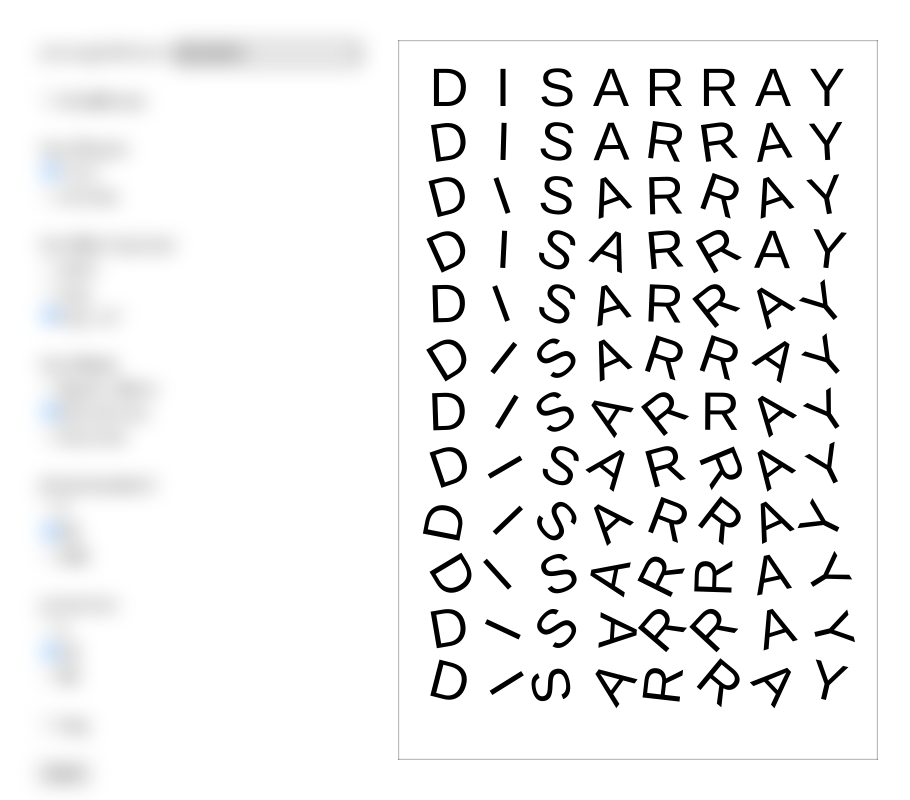
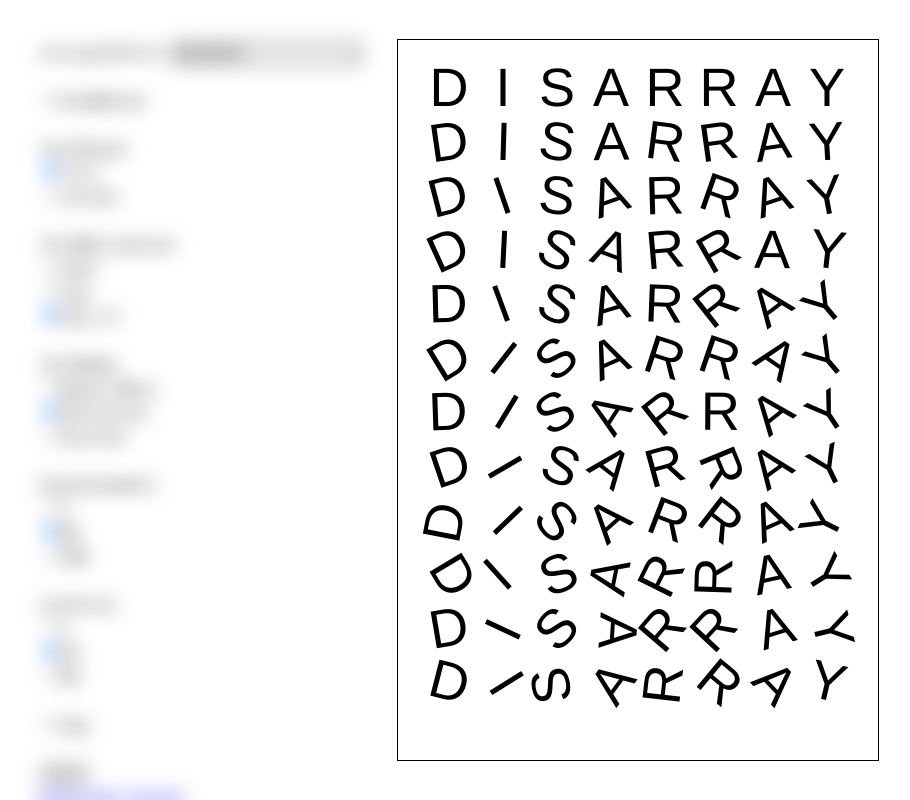
Before and after one commit to alitorbati/disarray, a plain HTML site: page index.html in a window 1280 px wide. Shown: the whole page, without its empty margins (2-912 px from the left). Drawn offline with nearby package versions, Linux system fonts and the light colour scheme.

Commit message:
background color, download raster

```diff
--- a/css/style.css
+++ b/css/style.css
@@ -9,13 +9,9 @@ body {
 }
 
 canvas {
-  box-shadow: inset 0 0 2px 0 rgba(0, 0, 0, 1);
+  border: 1px solid black;
   background-size: cover;
   background-position: center center;
-}
-
-canvas.negative {
-  background-color: black;
 }
 
 .form {
--- a/index.html
+++ b/index.html
@@ -2,7 +2,7 @@
 <html lang='en' >
 <head>
   <meta charset='UTF-8'>
-  <title>Cubic Disarray</title>
+  <title>DISARRAY</title>
   <link rel='stylesheet' href='css/style.css'>
   <link href='https://fonts.googleapis.com/css?family=Space+Mono' rel='stylesheet'>
 </head>
@@ -106,12 +106,13 @@
     <br />
     <br />
 
-    <button type='button'>refuck</button>
+    <button type='button' name='refuck'>refuck</button>
+    <br />
+    <a name='download-raster' href='#'>download raster</a>
+
     <br />
     <br />
     <br />
-
-
 
     <div>
       fuckery by
@@ -122,9 +123,8 @@
     </div>
   </form>
 
+  <canvas></canvas>
 
-
-  <canvas></canvas>
   <script  src='js/index.js'></script>
 </body>
 </html>
--- a/js/index.js
+++ b/js/index.js
@@ -13,9 +13,16 @@ function setConfigValue (input) {
 function initConfig () {
   const inputs = form.querySelectorAll('input')
   inputs.forEach(input => { setConfigValue(input) })
-  document.querySelector('button').addEventListener('click', (_) => {
+  document.querySelector('button[name="refuck"]').addEventListener('click', (_) => {
     renderCanvas(canvas, ctx, config)
   })
+
+  var downloadRaster = document.querySelector('a[name="download-raster"]')
+  downloadRaster.addEventListener('click', (_) => {
+    downloadRaster.href = canvas.toDataURL('image/png')
+    downloadRaster.download = 'disarray.png';
+  })
+
   renderCanvas(canvas, ctx, config)
 }
 
@@ -46,11 +53,16 @@ function renderCanvas (canvas, ctx, config) {
   const canvasWidth = 480
   const canvasHeight = 720
   const offset = canvasWidth / 20 // maintains ratio
+
   canvas.width = canvasWidth
   canvas.height = canvasHeight
-  negative ? canvas.classList.add('negative') : canvas.classList.remove('negative')
-  // ctx.scale(dpr, dpr)
   ctx.scale(dpr, dpr)
+
+  let foregroundColor = negative ? 'white' : 'black'
+  let backgroundColor = negative ? 'black' : 'white'
+
+  ctx.fillStyle = backgroundColor;
+  ctx.fillRect(0, 0, canvas.width, canvas.height);
 
   const squaresAcross = stringToPrint.length
   const squareSize = ((canvasWidth / dpr) - (offset * 2)) / squaresAcross
@@ -75,8 +87,9 @@ function renderCanvas (canvas, ctx, config) {
       // draw
       ctx.beginPath()
       ctx.rect(-squareSize/2, -squareSize/2, squareSize, squareSize)
-      ctx.fillStyle = (negative ? 'white' : 'black')
-      ctx.strokeStyle = (negative ? 'white' : 'black')
+
+      ctx.fillStyle = foregroundColor
+      ctx.strokeStyle = foregroundColor
       showBoxes && ctx.stroke()
       ctx.font = `${squareSize * fontMultiplier}px ${fontName || 'Courier'}`
       ctx.textBaseline = 'middle'
```
